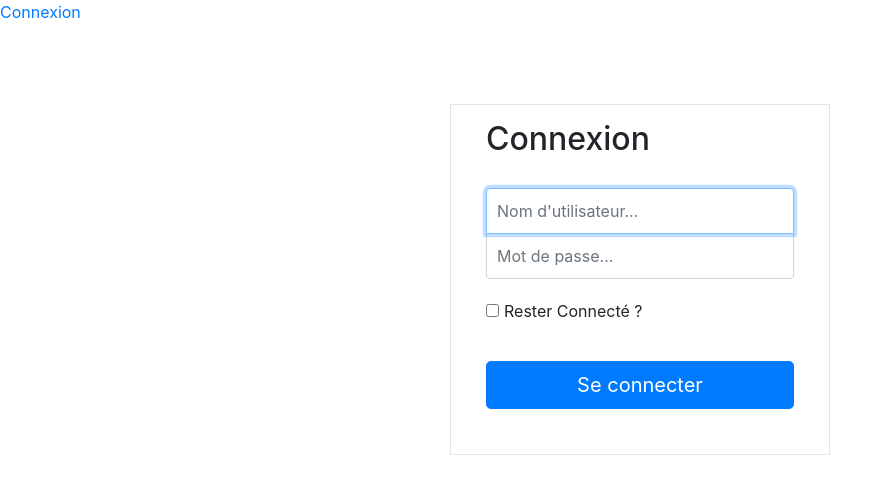
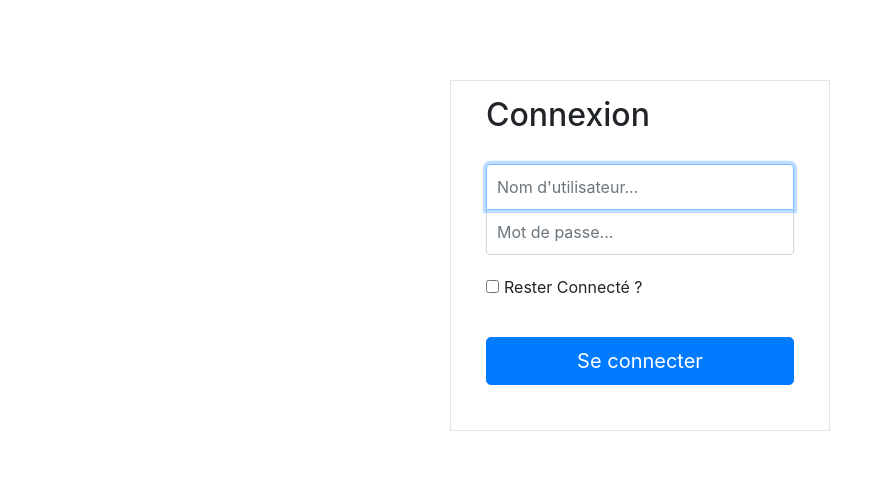
Before and after one commit to fahimbench/arthur_ihm_v2, a Vue app: page /login in a window 1280 px wide. Shown: the top 494 px of the page, without its empty margins (0-892 px from the left). Built offline with nearby package versions, Linux system fonts and the light colour scheme.

Commit message:
Ajouts des routes si logged

```diff
--- a/src/App.vue
+++ b/src/App.vue
@@ -1,8 +1,9 @@
 <template>
   <div id="app">
-    <router-link v-if="isLoggedIn" to="home">home</router-link>
-    <router-link v-if="isLoggedIn" to="test">test</router-link>
-    <router-link  to="login">{{ (isLoggedIn) ? 'Se déconnecter' : 'Connexion'}}</router-link>
+    <router-link v-if="isLoggedIn" :to="{ name: 'home'}">Home</router-link>
+    <router-link v-if="isLoggedIn" :to="{ name: 'niko-niko'}">Niko-Niko</router-link>
+    <router-link v-if="isLoggedIn" :to="{ name: 'questions'}">Questions</router-link>
+    <router-link  v-if="isLoggedIn" :to="{ name: 'login'}">Se déconnecter</router-link>
     <router-view/>
   </div>
 </template>
--- a/src/_helpers/router.js
+++ b/src/_helpers/router.js
@@ -2,8 +2,8 @@ import  Vue  from  'vue'
 import  Router  from  'vue-router'
 import  Home  from '../views/Home.vue'
 import  Login  from '../views/Login.vue'
-import store from '../_store'
-import axios from 'axios'
+import  NikoNiko  from '../views/Login.vue'
+import  Questions  from '../views/Login.vue'
 import {authService} from "../_services/auth.service";
 
 Vue.use(Router)
@@ -13,20 +13,30 @@ const router = new  Router({
     base:  process.env.BASE_URL,
     routes: [
         {
-            path:  '/',
-            alias: '/home',
-            name:  'home',
-            component:  Home
-        },
-        {
-            path: '/test',
-            name: 'test',
-            template: '<div></div>'
+            path: '/feature',
+            children: [
+                {
+                    path: 'niko-niko',
+                    name: 'niko-niko',
+                    component: NikoNiko
+                },
+                {
+                    path: 'questions',
+                    name: 'questions',
+                    component: Questions
+                }
+            ]
         },
         {
             path:  '/login',
             name:  'login',
             component:  Login
+        },
+        {
+            path:  '/',
+            alias: '/home',
+            name:  'home',
+            component:  Home
         },
         {
             path: '/*',
```
